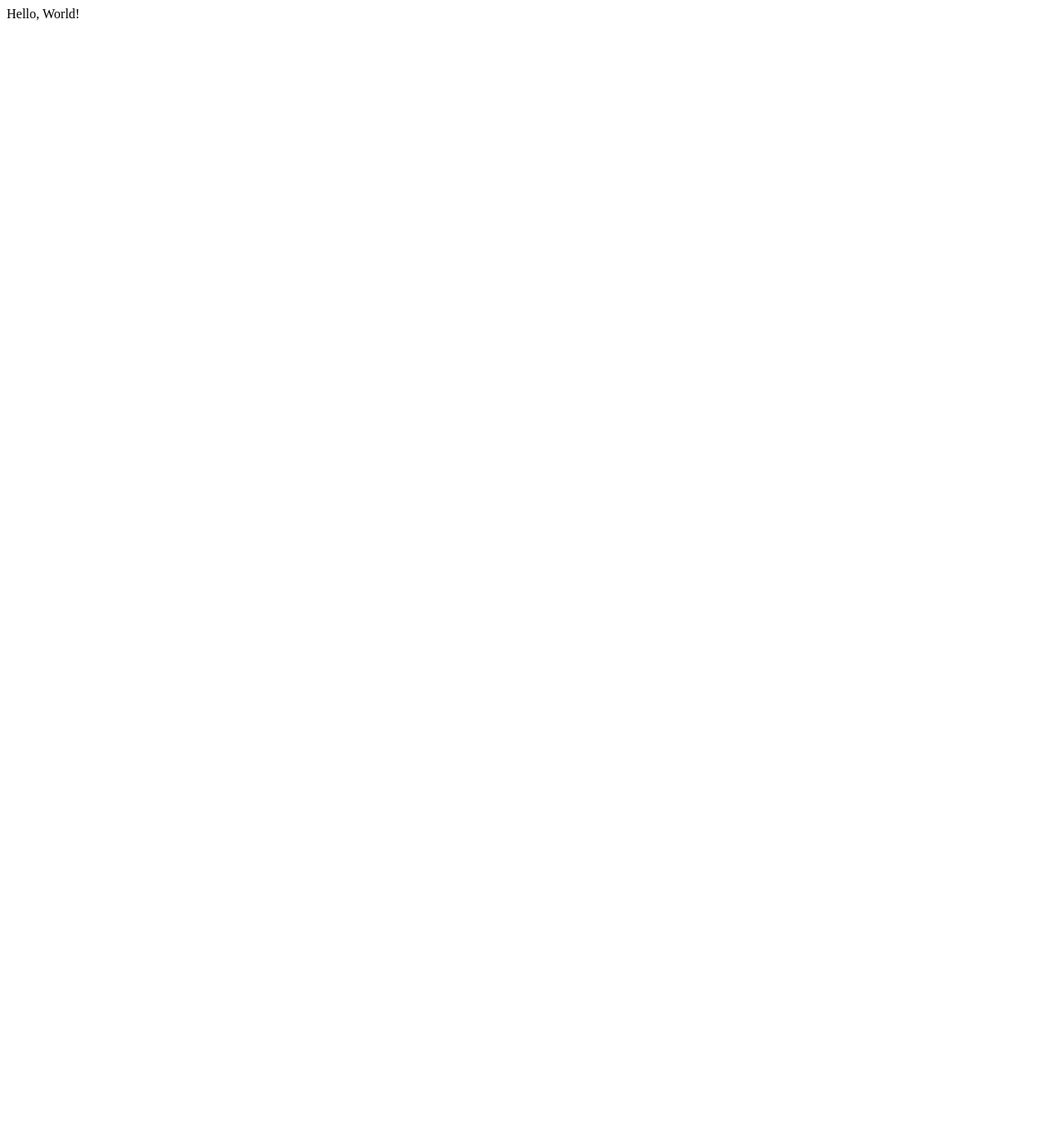
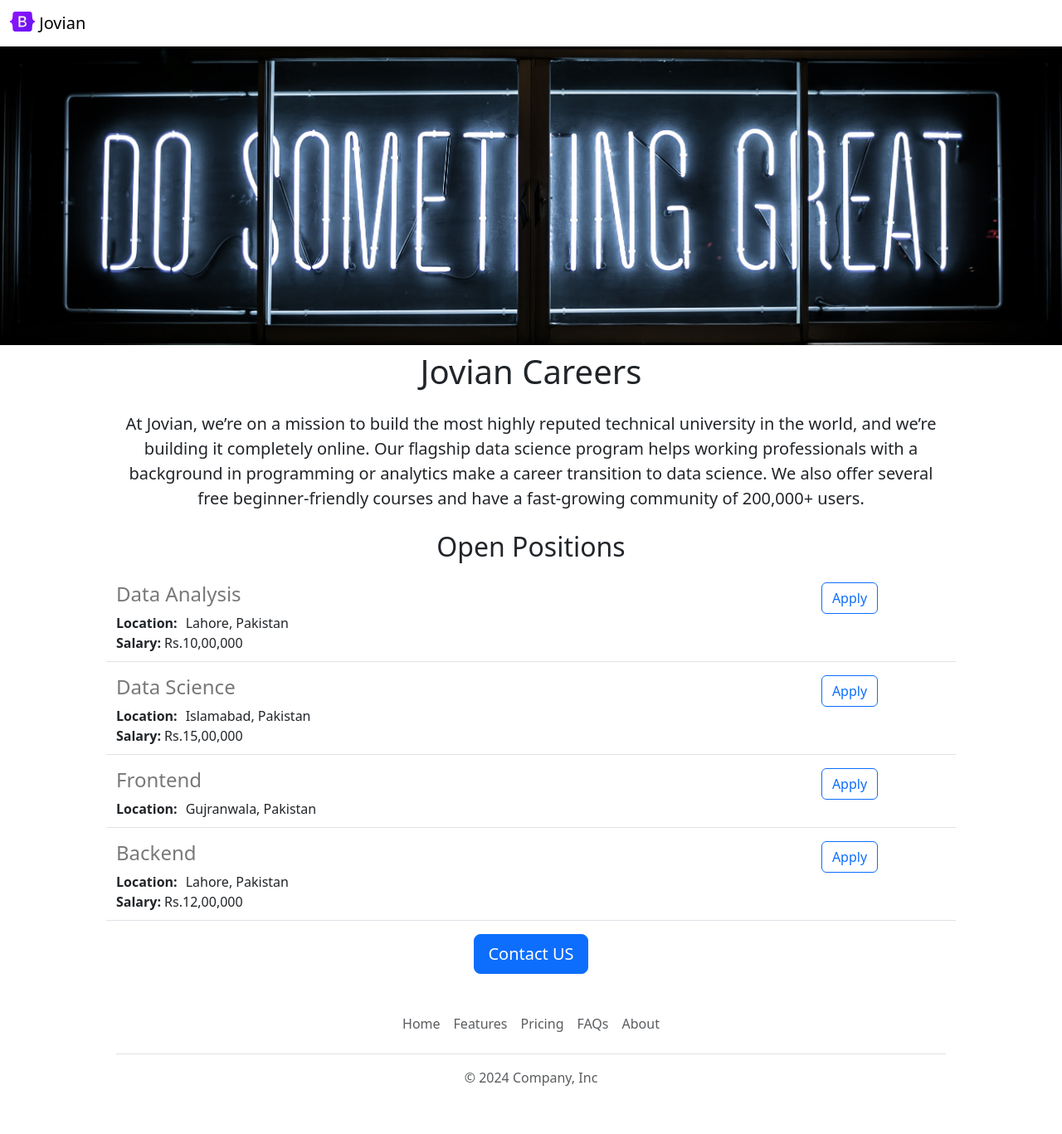
Before and after one commit to Abdullah-spec-art/Abdullah-1st-web, a Flask app: page / in a window 1280 px wide. Before the commit the page is almost empty. Shown: the whole page at 83% size. Before the commit the page ends 25 px from the top, so only its background shows below. Run offline with Flask 3, Linux system fonts and the light colour scheme.

Commit message:
add more

```diff
--- a/app.py
+++ b/app.py
@@ -1,10 +1,39 @@
-from flask import Flask
+from flask import Flask, render_template, jsonify
 
 app = Flask(__name__)
 
+JOBS = [{
+    'id': 1,
+    'title': "Data Analysis",
+    'Location': 'Lahore, Pakistan',
+    'salary': " Rs.10,00,000"
+}, {
+    'id': 2,
+    'title': "Data Science",
+    'Location': 'Islamabad, Pakistan',
+    'salary': " Rs.15,00,000"
+}, {
+    'id': 3,
+    'title': "Frontend",
+    'Location': 'Gujranwala, Pakistan'
+}, {
+    'id': 4,
+    'title': "Backend",
+    'Location': 'Lahore, Pakistan',
+    'salary': " Rs.12,00,000"
+}]
+
+
 @app.route("/")
 def hello_world():
-    return "<p>Hello, World!</p>"
+    return render_template("home.html",
+                           jobs=JOBS)
 
-if __name__=="__main__":
+
+@app.route("/api/jobs")
+def list_jobs():
+    return jsonify(JOBS)
+
+
+if __name__ == "__main__":
     app.run(debug=True)
--- /dev/null
+++ b/templates/footer.html
@@ -0,0 +1,14 @@
+<div class="b-example-divider"></div>
+
+<div class="container">
+  <footer class="py-3 my-4">
+    <ul class="nav justify-content-center border-bottom pb-3 mb-3">
+      <li class="nav-item"><a href="#" class="nav-link px-2 text-body-secondary">Home</a></li>
+      <li class="nav-item"><a href="#" class="nav-link px-2 text-body-secondary">Features</a></li>
+      <li class="nav-item"><a href="#" class="nav-link px-2 text-body-secondary">Pricing</a></li>
+      <li class="nav-item"><a href="#" class="nav-link px-2 text-body-secondary">FAQs</a></li>
+      <li class="nav-item"><a href="#" class="nav-link px-2 text-body-secondary">About</a></li>
+    </ul>
+    <p class="text-center text-body-secondary">&copy; 2024 Company, Inc</p>
+  </footer>
+</div>
--- a/templates/home.html
+++ b/templates/home.html
@@ -1,36 +1,58 @@
 <!DOCTYPE html>
 <html>
   <head>
+
     <title>Careers</title>
-    {% include 'bootstrap.html' %}
+    <meta charset="utf-8">
+    <meta name="viewport" content="width=device-width, initial-scale=1">
+    <link href="https://cdn.jsdelivr.net/npm/bootstrap@5.3.3/dist/css/bootstrap.min.css" rel="stylesheet" integrity="sha384-QWTKZyjpPEjISv5WaRU9OFeRpok6YctnYmDr5pNlyT2bRjXh0JMhjY6hW+ALEwIH" crossorigin="anonymous">
+    <style>
+      #banner {
+        width: 100%;
+        height:360px;
+        object-fit: cover;
+      }
+      .row{
+        text-align: center;
+      }
+      .container{
+        max-width: 80%;
+        margin: 0px auto 0px auto;
+      }
+    </style>
   </head>
   <body>
-    {% include 'nav.html' %}
-    {% include 'banner.html' %}
+    {% include "navbar.html" %}
+    <div>
+      <img id="banner" src="/static/banner.jpeg">
+      </div>
     <div class="container">
       <h1 class="text-center mt-2 mb-4">
         Jovian Careers
       </h1>
-      <div class="row" style="margin-bottom:32px">
-        <div class="col-md-6">
+
+      <div class="text-center mt-4 mb-4">
+        <div>
       <p class="lead">
         At Jovian, we’re on a mission to build the most highly reputed technical university in the world, and we’re building it completely online. Our flagship data science program helps working professionals with a background in programming or analytics make a career transition to data science. We also offer several free beginner-friendly courses and have a fast-growing community of 200,000+ users.
       </p>
         </div>
-        <div class="d-none d-md-block col-md-6">
-        <img src="http://127.0.0.1:5000/static/banner.jpeg" style="height:320px;border-radius:4px;">
-        </div>
+
       </div>
       <h2 class="text-center mt-2 mb-4">Open Positions</h2>
       <div>
+      </div>
+      <p>
+        <div>
         {% for job in jobs %}
           {% include 'jobitem.html' %}
         {% endfor %}
       </div>
+      </p>
       <div class="text-center">
-      <a class="btn btn-primary btn-lg" href="mailto:hello@jovian.ai?subject=Question%20about%20Job%20Opernings&body=My%20name%3A%20%3Cyour%20name%20here%3E%0D%0A%0D%0AMy%20questions%3A%20%3Center%20question%20here%3E%0D%0A">Contact Us</a>
+        <button type="button" class="btn btn-primary btn-lg">Contact US</button>
       </div>
     </div>
-    {% include 'footer.html' %}
+    {% include "footer.html" %}
   </body>
 </html>
--- /dev/null
+++ b/templates/jobitem.html
@@ -0,0 +1,12 @@
+<div class="border-bottom row" style="margin-bottom: 16px; padding-bottom: 10px">
+  <div class="col-9" style="text-align: left;">
+    <h4 style="color: rgb(120, 120, 120)">{{job["title"]}}</h4>
+    <div><b style="margin-right: 10px">Location:</b>{{job["Location"]}}</div>
+    {% if 'salary' in job %}
+    <div><b>Salary:</b>{{job["salary"]}}</div>
+    {% endif %}
+  </div>
+  <div class="col-3">
+    <a href="mailto:m.abdullah9921@gmail.com?subject=Application%20for%20ccc&body=My%20name%3A%0AAbout%20me%3A" type="button" class="btn btn-outline-primary">Apply</a>
+  </div>
+</div>
--- /dev/null
+++ b/templates/navbar.html
@@ -0,0 +1,9 @@
+<nav class="navbar shadow-sm fixed-top bg-white">
+    <div class="container-fluid">
+      <a class="navbar-brand" href="#">
+        <img src="/static/logo.svg" alt="Logo" width="30" height="24" class="d-inline-block align-text-top">
+        Jovian
+      </a>
+    </div>
+  </nav>
+  <div style="height: 56px;"></div>
```
Also changed, not shown: static/banner.jpeg (added), static/logo.svg (added), 2 other files.
